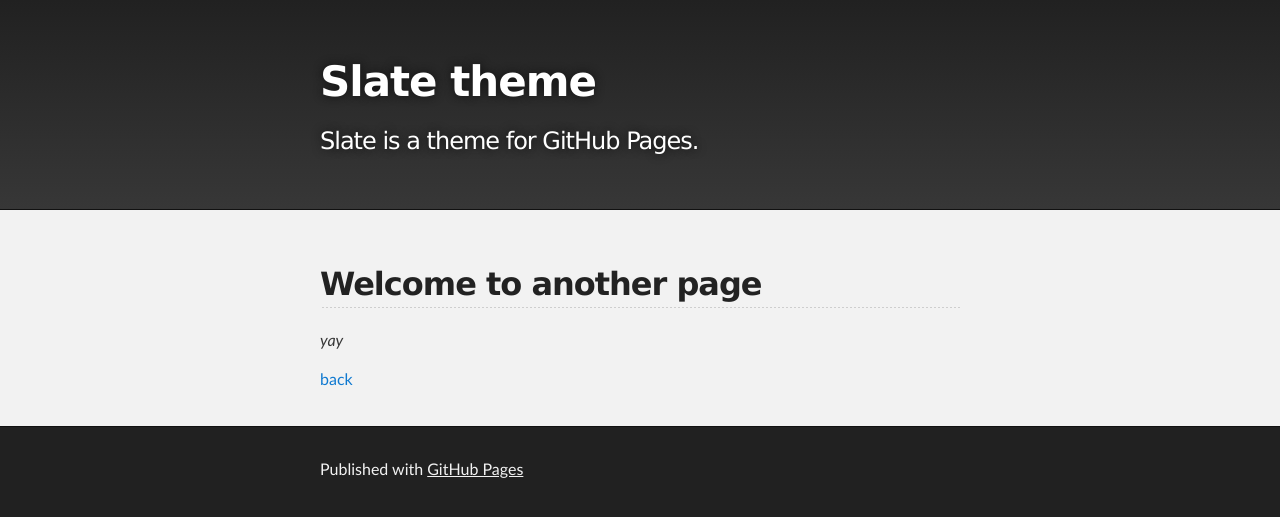
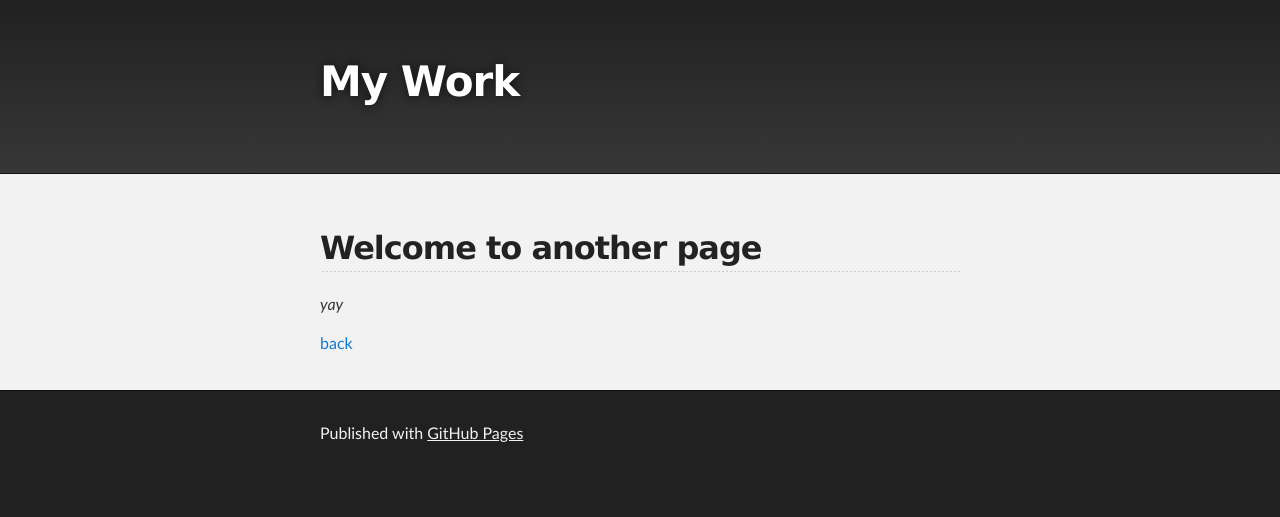
Before and after one commit to cav24/cav24.github.io, a Jekyll site: the page built from another-page.md, in a window 1280 px wide. Shown: the top 517 px of the page. Built offline with Jekyll 4.4.1, drawn with Linux system fonts in a browser that asks for light colours; the repository's description, which GitHub fills in, is left out; our own code applies the rules of GitHub Pages for plain Markdown files.

Commit message:
Update _config.yml

```diff
--- a/_config.yml
+++ b/_config.yml
@@ -1,5 +1,5 @@
-title: Slate theme
-description: Slate is a theme for GitHub Pages.
+title: My Work
+description:
 show_downloads: false
 google_analytics:
 theme: jekyll-theme-slate
```
